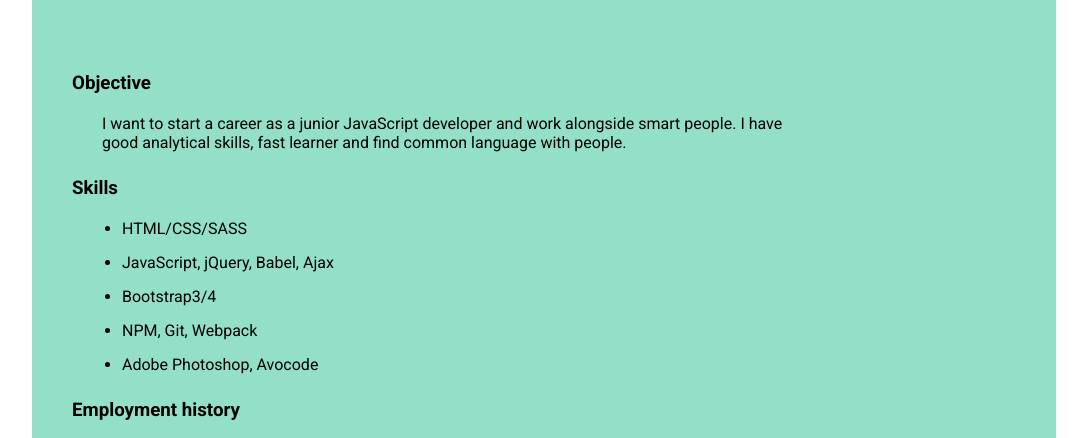
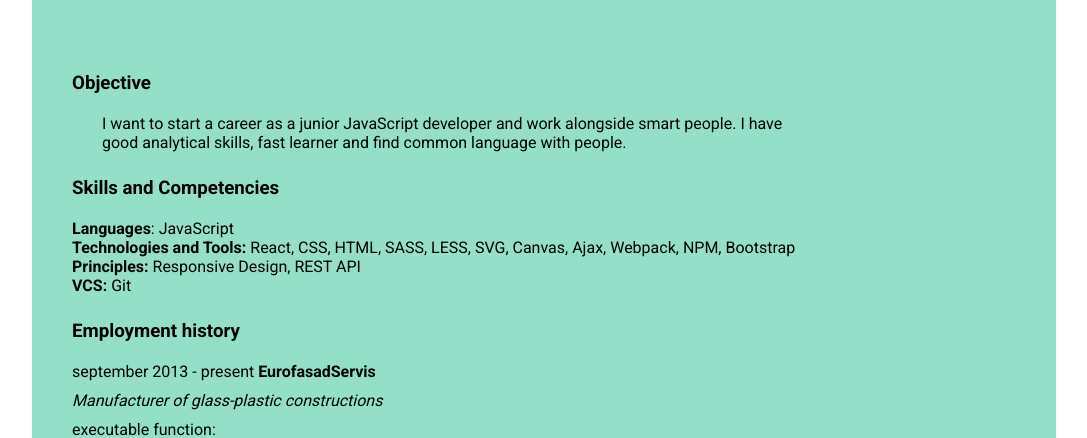
Before and after one commit to ArtemDrushchyts/rsschool-2019Q1-cv, a plain HTML site: page index.html in a window 1280 px wide. Shown: the part 303-741 px from the top of the page, without its empty margins (96-1183 px from the left). Drawn offline with Linux system fonts and the light colour scheme.

Commit message:
refactor: added information about himself

```diff
--- a/index.html
+++ b/index.html
@@ -31,14 +31,11 @@
                  fast learner and find common language with people.</p>
         </div>
         <div class="skills">
-            <h3>Skills</h3>
-            <ul>
-                <li>HTML/CSS/SASS</li>
-                <li>JavaScript, jQuery, Babel, Ajax</li>
-                <li>Bootstrap3/4</li>
-                <li>NPM, Git, Webpack</li>
-                <li>Adobe Photoshop, Avocode</li>
-            </ul>
+            <h3>Skills and Competencies</h3>
+            <p><b>Languages</b>: JavaScript</p>
+            <p><b>Technologies and Tools:</b> React, CSS, HTML, SASS, LESS, SVG, Canvas, Ajax, Webpack, NPM, Bootstrap</p>
+            <p><b>Principles:</b> Responsive Design, REST API</p>
+            <p><b>VCS:</b> Git</p>
         </div>
         <div class="experience">
             <h3>Employment history</h3>
@@ -57,12 +54,14 @@
                 <li>to check homework assignments performed by the students</li>
                 <li>to help students with any questions</li>
             </ul>
+
         </div>
         <div class="education">
             <h3>Education</h3>
             <p>2008-2014 Belarusian National Technical Univesity Faculty: power engineering</p>
             <p>2018 Course HTML, CSS, JavaScript, learning the layout and development of sites (Educational center of high technology Park)</p>
             <p>2018 Course “JavaScript coder 1.0 <a href="http://fs.getcourse.ru/fileservice/file/download/a/12250/sc/249/h/44af85e7bdb3b9dba094523356ffd456.png?gcmes=799272372">certificate</a></p>
+            <p>february 2019 - august 2019 <b>Rolling Scopes school</b></p>
         </div>
     </main>
 </body>
```
